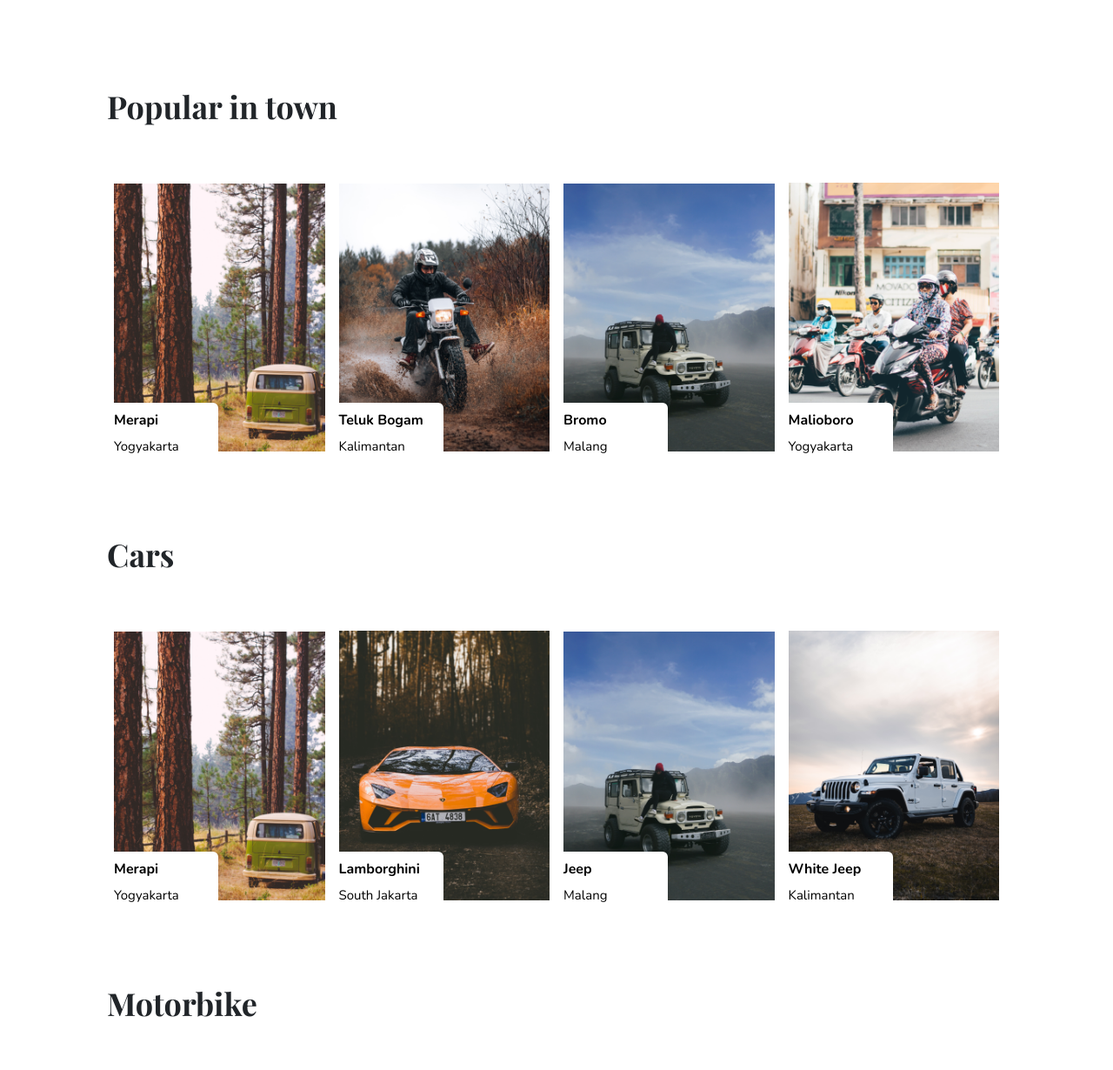
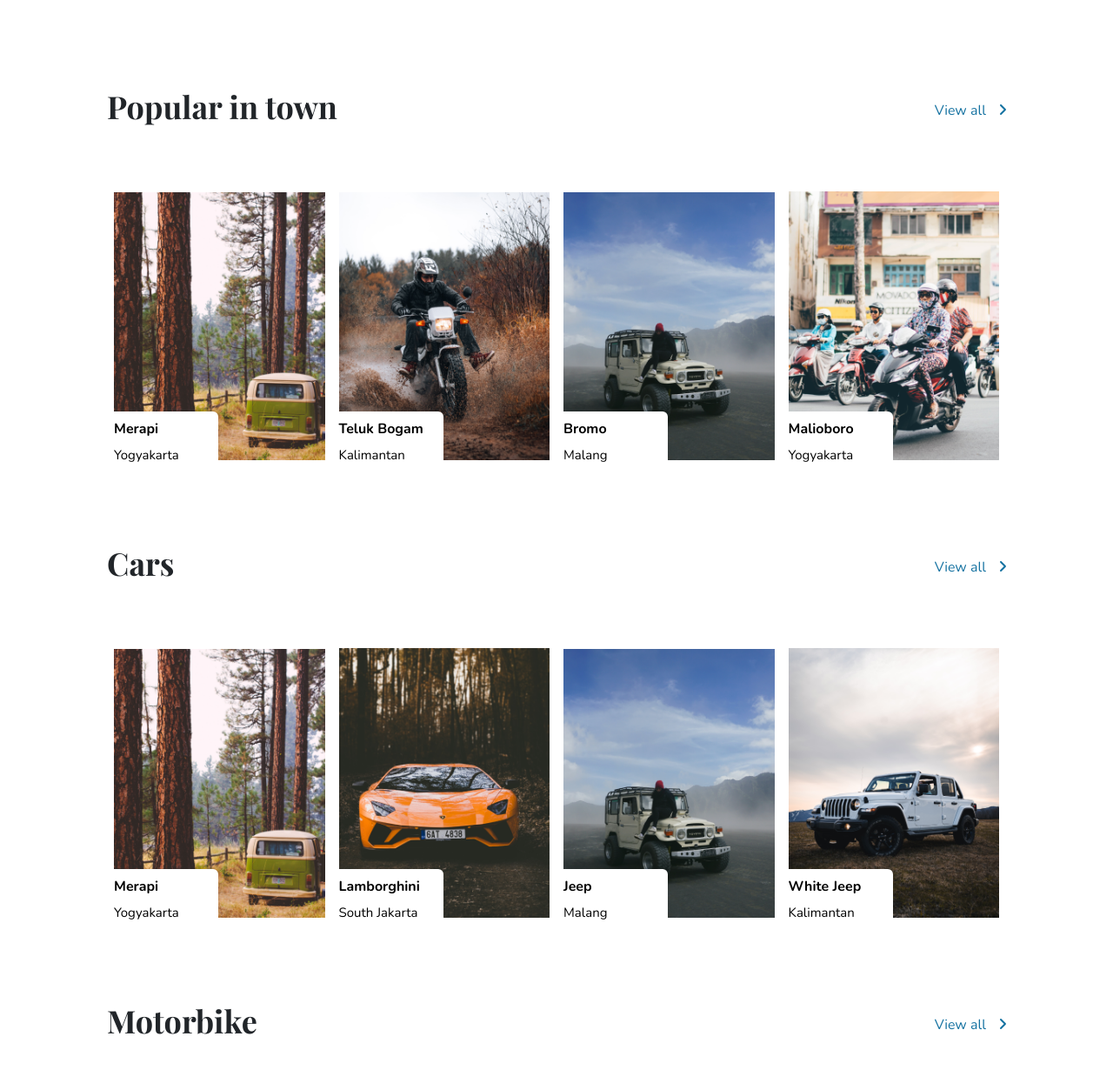
Before and after one commit to jumelisah/fw5-responsive-website, a website: page vehicle-type.html in a window 1280 px wide. Shown: the part 313-1543 px from the top of the page at 87% size. Drawn offline with nearby package versions, Linux system fonts and the light colour scheme.

Commit message:
edit vehicle type page

```diff
--- a/assets/vehicle-type.css
+++ b/assets/vehicle-type.css
@@ -3,6 +3,9 @@
 
 li{
   list-style: none;
+}
+a{
+  text-decoration: none;
 }
 body{
 font-family: 'Nunito', sans-serif;
@@ -35,7 +38,7 @@ nav .messages{
 
 }
 nav .messages .msg-sum{
-  background-color: #E3BEC6;
+  background-color: #9AD0EC;
   width: 20px;
   height: 20px;
   border-radius: 50%;
@@ -66,6 +69,7 @@ section form input{
   border: 0.8px solid #AFB0B9;
   border-radius: 6px;
   padding: 20px 46px;
+  outline: none;
 }
 section form button{
   right: 21px;
@@ -73,12 +77,18 @@ section form button{
   transform: translateY(-50%);
   background-color: rgba(255, 255, 255, 0);
   border: none;
-  font-size: 30px;
+  font-size: 24px;
 }
 section .popular-section h1{
   font-family: 'Playfair Display', serif;
   line-height: 50px;
   font-size: 36px;
+}
+.other-vehicles a{
+  color: #1572A1;
+}
+.other-vehicles a:hover{
+  color: #9AD0EC;
 }
 .popular-section .vehicles{
   margin: 55px 0 85px 0;
@@ -106,6 +116,12 @@ section .popular-section h1{
 }
 .popular-section .vehicles .location p{
   font-size: 15px;
+}
+.popular-section .other-vehicles{
+  line-height: 60px;
+}
+.popular-section .other-vehicles .fa-angle-right{
+  padding-left: 11px;
 }
 
 footer{
@@ -225,6 +241,9 @@ footer .socmeds a{
   section form input{
     height: 72px;
   }
+  section form button{
+    font-size: 30px;
+  }
   .popular-section .vehicles .popular-vehicle{
     width:25%;
   }
--- a/vehicle-type.html
+++ b/vehicle-type.html
@@ -60,7 +60,12 @@
     </form>
     <div class="popular-section">
       <div class="popular-vehicles">
-        <h1>Popular in town</h1>
+        <div class="sub-title d-flex flex-wrap">
+          <h1>Popular in town</h1>
+          <div class="other-vehicles ms-auto">
+            <a href="#">View all <i class="fa-solid fa-angle-right"></i></a>
+          </div>
+        </div>
         <div class="vehicles d-flex flex-wrap justify-content-center">
           <div class="popular-vehicle p-2 position-relative">
             <a href="#">
@@ -101,7 +106,12 @@
         </div>
       </div>
       <div class="popular-cars">
-        <h1>Cars</h1>
+        <div class="sub-title d-flex flex-wrap">
+          <h1>Cars</h1>
+          <div class="other-vehicles ms-auto">
+            <a href="#">View all <i class="fa-solid fa-angle-right"></i></a>
+          </div>
+        </div>
         <div class="vehicles d-flex flex-wrap justify-content-center">
           <div class="popular-vehicle p-2 position-relative">
             <a href="#">
@@ -142,7 +152,12 @@
         </div>
       </div>
       <div class="popular-motorbike">
-        <h1>Motorbike</h1>
+        <div class="sub-title d-flex flex-wrap">
+          <h1>Motorbike</h1>
+          <div class="other-vehicles ms-auto">
+            <a href="#">View all <i class="fa-solid fa-angle-right"></i></a>
+          </div>
+        </div>
         <div class="vehicles d-flex flex-wrap justify-content-center">
           <div class="popular-vehicle p-2 position-relative">
             <a href="#">
@@ -183,7 +198,12 @@
         </div>
       </div>
       <div class="popular-bike">
-        <h1>Bike</h1>
+        <div class="sub-title d-flex flex-wrap">
+          <h1>Bike</h1>
+          <div class="other-vehicles ms-auto">
+            <a href="#">View all <i class="fa-solid fa-angle-right"></i></a>
+          </div>
+        </div>
         <div class="vehicles d-flex flex-wrap justify-content-center">
           <div class="popular-vehicle p-2 position-relative">
             <a href="#">
```
